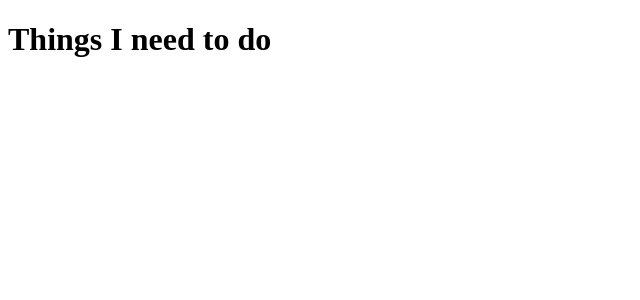
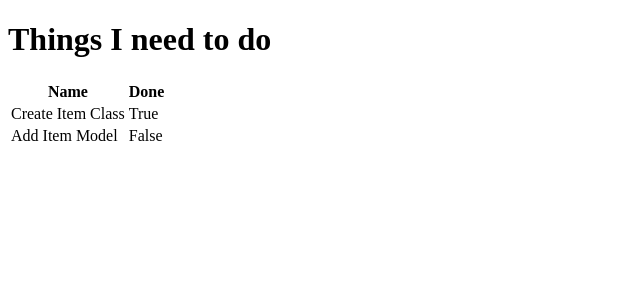
Before and after one commit to dimitri-edel/django_sample_app, a Django app: page / in a window 1280 px wide. Shown: the top 300 px of the page, without its empty margins (0-640 px from the left). Run offline with Django 3.2, Linux system fonts and the light colour scheme; data comes from the database, SQL or seed files in the repository.

Commit message:
Add query for Items in views and update the todo_list.html to show results of query

```diff
--- a/todo_app/templates/todo_app/todo_list.html
+++ b/todo_app/templates/todo_app/todo_list.html
@@ -8,5 +8,17 @@
 </head>
 <body>
     <h1>Things I need to do</h1>
+    <table>
+        <tr>
+            <th>Name</th>
+            <th>Done</th>
+        </tr>
+        {% for item in items %}
+        <tr>
+            <td>{{ item.name }} </td>
+            <td>{{ item.done }} </td>
+        </tr>
+        {% endfor %}
+    </table>
 </body>
 </html>
--- a/todo_app/views.py
+++ b/todo_app/views.py
@@ -1,5 +1,10 @@
 from django.shortcuts import render
+from .models import *
 
 # Create your views here.
 def get_todo_list(request):
-    return render(request, 'todo_app/todo_list.html')
+    items = Item.objects.all()
+    context = {
+        'items' : items
+    }
+    return render(request, 'todo_app/todo_list.html', context=context)
```
